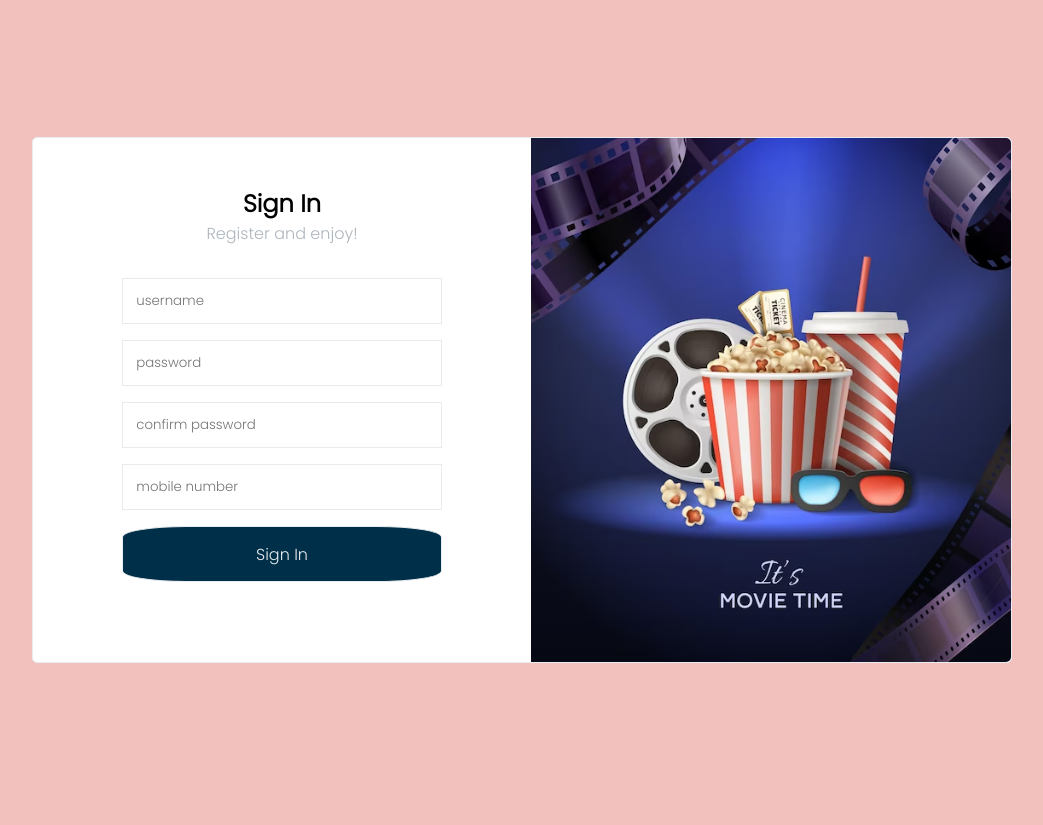
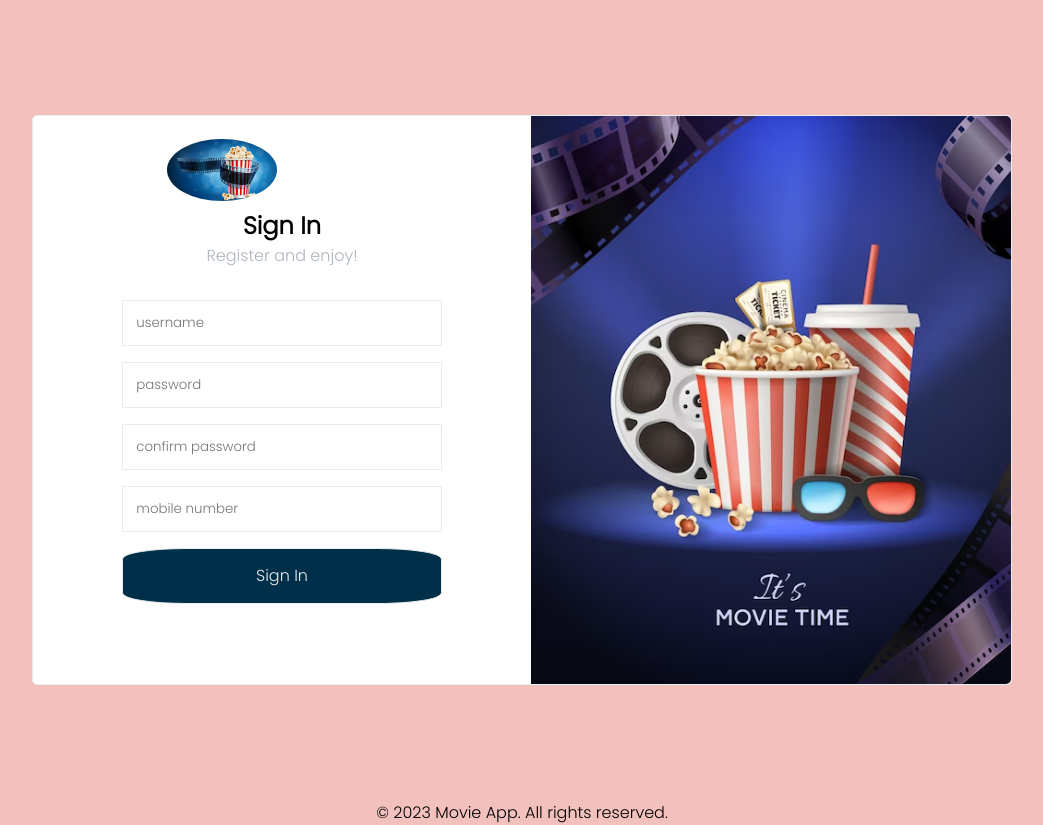
Before and after one commit to dimitricb/moviesapp, a React (Create React App) app: page /form in a window 1280 px wide. Shown: the whole page, without its empty margins (118-1161 px from the left). Before the commit the page ends 800 px from the top, so only its background shows below. Built offline with nearby package versions, Linux system fonts and the light colour scheme.

Commit message:
Dodate komponente logo i footer

```diff
--- /dev/null
+++ b/src/Components/Footer.js
@@ -0,0 +1,11 @@
+import React from "react";
+
+const Footer = () => {
+  return (
+    <footer>
+      <p>&copy; 2023 Movie App. All rights reserved.</p>
+    </footer>
+  );
+};
+
+export default Footer;
--- a/src/Components/Form.js
+++ b/src/Components/Form.js
@@ -2,6 +2,8 @@ import React from "react";
 import "../App.css";
 import signInPic from "../assets/cinema-realistic-poster-with-illuminated-bucket-popcorn-drink-3d-glasses-reel-tickets-blue-background-with-tapes-vector-illustration_1284-77070.avif";
 import { useForm } from "react-hook-form";
+import Logo from "./Logo";
+import Footer from "./Footer";
 
 const Form = () => {
   //const {register,handleSubmit,watch,formState:{errors}}=useForm();
@@ -20,7 +22,9 @@ const Form = () => {
       <section className="section-form">
         <div className="register">
           <div className="col-1">
+            <Logo />
             <h2>Sign In</h2>
+
             <span>Register and enjoy!</span>
 
             <form
@@ -60,6 +64,7 @@ const Form = () => {
           </div>
         </div>
       </section>
+      <Footer />
     </div>
   );
 };
--- /dev/null
+++ b/src/Components/Logo.js
@@ -0,0 +1,13 @@
+import React from "react";
+import { Link } from "react-router-dom";
+import logoImage from "../assets/popcorn-discount-theater-film-cinema-png-favpng-q7dPketq8ekzYwnZ9Txc9hNpX.jpg";
+
+const LogoImage = () => {
+  return (
+    <Link to="/">
+      <img src={logoImage} alt="Logo" className="logo-image" />
+    </Link>
+  );
+};
+
+export default LogoImage;
--- a/src/Components/Main.js
+++ b/src/Components/Main.js
@@ -1,6 +1,8 @@
 import React, { useState, useEffect } from "react";
 import { Link } from "react-router-dom";
 import Form from "./Form";
+import Logo from "./Logo";
+import Footer from "./Footer";
 
 import Card from "./Card";
 
@@ -77,6 +79,7 @@ const Main = () => {
       <div className="header">
         <nav>
           <ul>
+            <Logo />
             {arr.map((value, pos) => {
               return (
                 <li>
@@ -149,6 +152,7 @@ const Main = () => {
           })
         )}
       </div>
+      <Footer />
     </>
   );
 };
--- a/src/Components/style.css
+++ b/src/Components/style.css
@@ -183,3 +183,10 @@ nav ul li a:focus::before {
   cursor: pointer;
   border-radius: 20%;
 }
+
+.logo-image {
+  width: 110px;
+  margin-right: 120px;
+  margin-top: -25px;
+  border-radius: 70%;
+}
```
Also changed, not shown: src/assets/png-transparent-popcorn-cinema-systems-corp-film-reel-popcorn-logo-film-clapperboard.png (added), src/assets/popcorn-discount-theater-film-cinema-png-favpng-q7dPketq8ekzYwnZ9Txc9hNpX.jpg (added).
